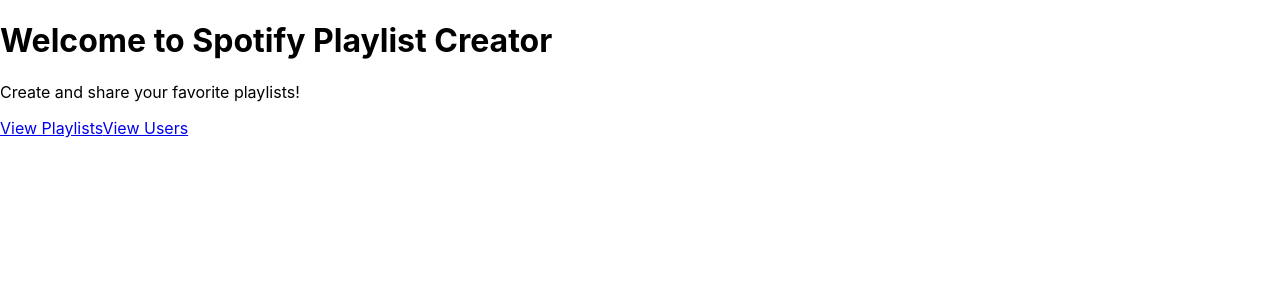
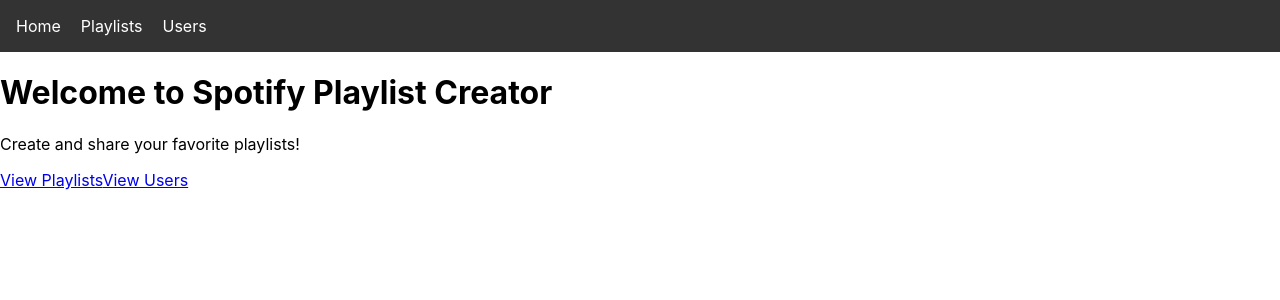
Before and after one commit to mlaurent83/spotify-playlist-app, a React (Create React App) app: page / in a window 1280 px wide. Shown: the top 300 px of the page. Built offline with nearby package versions, Linux system fonts and the light colour scheme.

Commit message:
added navbar to all pages

```diff
--- a/src/App.js
+++ b/src/App.js
@@ -3,11 +3,13 @@
 import Home from './components/Home';
 import Playlists from './components/Playlists';
 import Users from './components/Users'
+import Navbar from './components/Navbar';
 
 function App() {
   return (
     <Router>
       <div className="App">
+      <Navbar />
         <Routes>
           <Route path="/" element={<Home />} />
           <Route path="/playlists" element={<Playlists />} />
--- /dev/null
+++ b/src/components/Navbar.css
@@ -0,0 +1,24 @@
+nav {
+  background-color: #333;
+  padding: 1rem;
+  display: flex;
+  justify-content: space-between;
+  align-items: center;
+}
+
+nav ul {
+  list-style-type: none;
+  margin: 0;
+  padding: 0;
+  display: flex;
+}
+
+nav ul li {
+  display: inline;
+  margin-right: 20px;
+}
+
+nav ul li a {
+  color: white;
+  text-decoration: none;
+}
--- /dev/null
+++ b/src/components/Navbar.js
@@ -0,0 +1,23 @@
+import React from 'react';
+import { Link } from 'react-router-dom';
+import './Navbar.css';
+
+const Navbar = () => {
+  return (
+    <nav>
+      <ul>
+        <li>
+          <Link to="/">Home</Link>
+        </li>
+        <li>
+          <Link to="/playlists">Playlists</Link>
+        </li>
+        <li>
+          <Link to="/users">Users</Link>
+        </li>
+      </ul>
+    </nav>
+  );
+};
+
+export default Navbar;
```
